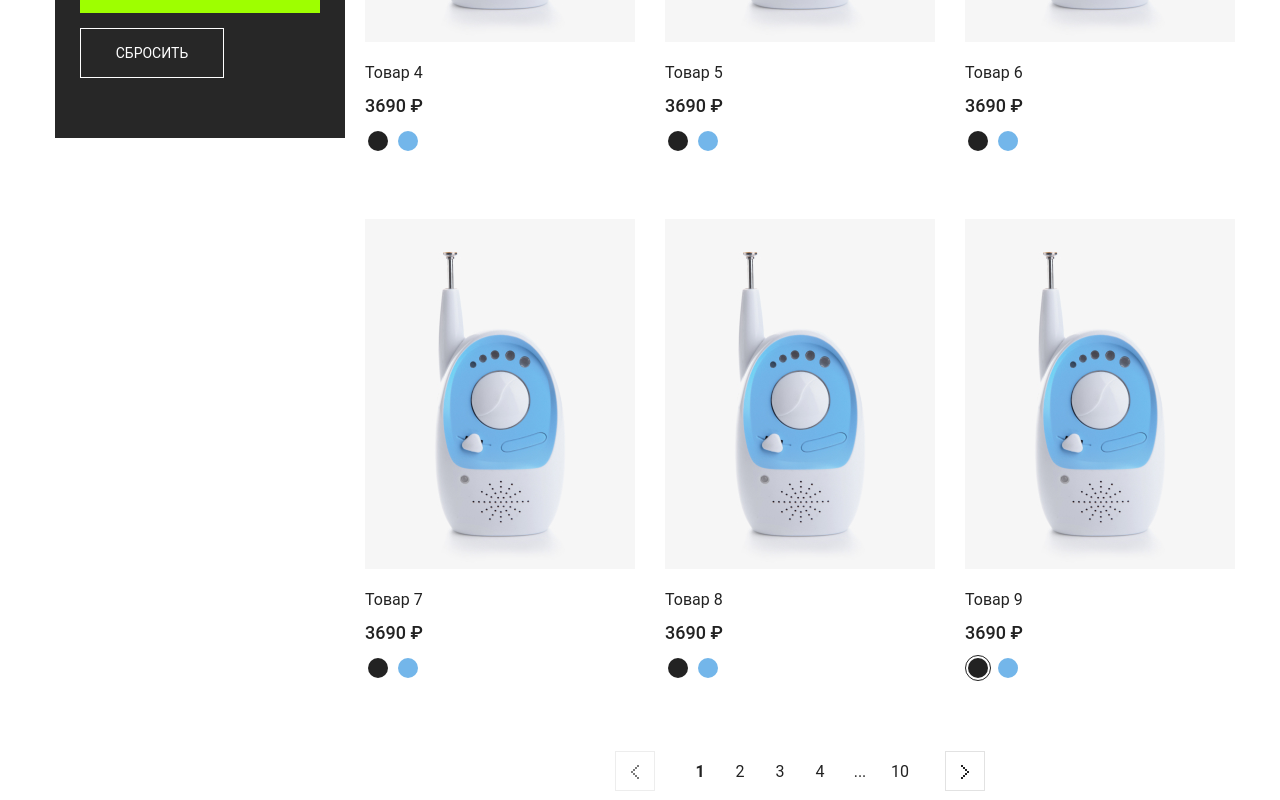
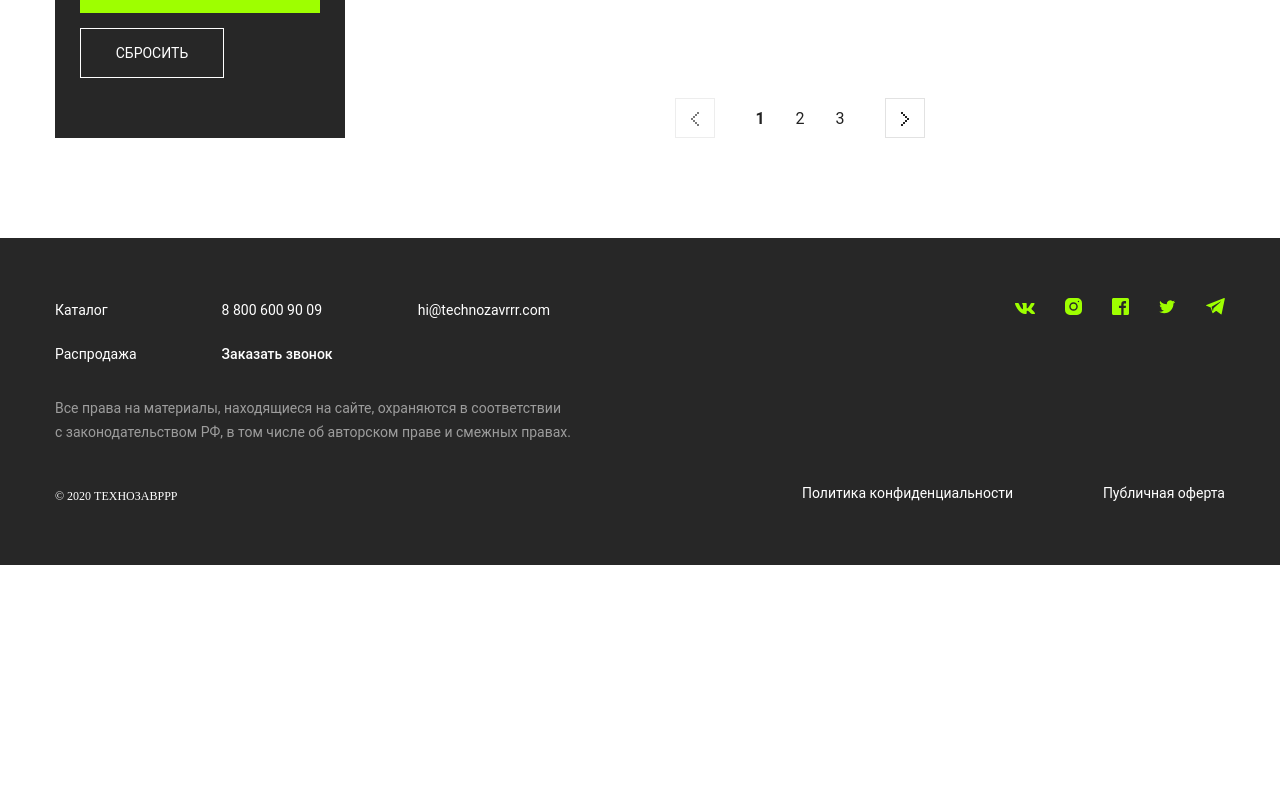
Before and after one commit to ipivkin/vue-test-project, a Vue app: page / in a window 1280 px wide. Shown: the part 1060-1860 px from the top of the page. After the commit the page ends 1625 px from the top, so only its background shows below. Built offline with nearby package versions, Linux system fonts and the light colour scheme; a web font is replaced by a local one.

Commit message:
4.3 Extracted BasePagination. Set up next and prev buttons. Extended gitignore.

```diff
--- a/src/App.vue
+++ b/src/App.vue
@@ -1,68 +1,35 @@
 <template>
   <section class="catalog">
-    <ProductList :products="products"/>
-
-    <ul class="catalog__pagination pagination">
-      <li class="pagination__item">
-        <a class="pagination__link pagination__link--arrow pagination__link--disabled" aria-label="Предыдущая страница">
-          <svg width="8" height="14" fill="currentColor">
-            <use xlink:href="#icon-arrow-left"></use>
-          </svg>
-        </a>
-      </li>
-      <li class="pagination__item">
-        <a class="pagination__link pagination__link--current">
-          1
-        </a>
-      </li>
-      <li class="pagination__item">
-        <a class="pagination__link" href="#">
-          2
-        </a>
-      </li>
-      <li class="pagination__item">
-        <a class="pagination__link" href="#">
-          3
-        </a>
-      </li>
-      <li class="pagination__item">
-        <a class="pagination__link" href="#">
-          4
-        </a>
-      </li>
-      <li class="pagination__item">
-        <a class="pagination__link" href="#">
-          ...
-        </a>
-      </li>
-      <li class="pagination__item">
-        <a class="pagination__link" href="#">
-          10
-        </a>
-      </li>
-      <li class="pagination__item">
-        <a class="pagination__link pagination__link--arrow" href="#" aria-label="Следующая страница">
-          <svg width="8" height="14" fill="currentColor">
-            <use xlink:href="#icon-arrow-right"></use>
-          </svg>
-        </a>
-      </li>
-    </ul>
+    <ProductList :products="products" />
+    <BasePagination v-model="page" :count="countProducts" :per-page="productsPerPage" />
   </section>
 </template>
 
 <script>
 import products from './data/products.js'
 import ProductList from './components/ProductList.vue'
+import BasePagination from './components/BasePagination.vue'
 
 export default {
   name: 'App',
   components: {
-    ProductList: ProductList
+
+    ProductList: ProductList,
+    BasePagination: BasePagination
   },
   data() {
     return {
-      products
+      page: 1,
+      productsPerPage: 3
+    }
+  },
+  computed: {
+    products() {
+      const offset = (this.page - 1) * this.productsPerPage;
+      return products.slice(offset, offset + this.productsPerPage);
+    },
+    countProducts() {
+      return products.length;
     }
   }
 }
--- /dev/null
+++ b/src/components/BasePagination.vue
@@ -0,0 +1,56 @@
+<template>
+    <ul class="catalog__pagination pagination">
+      <li class="pagination__item">
+        <a class="pagination__link pagination__link--arrow" :class="{'pagination__link--disabled': page === 1}" aria-label="Предыдущая страница" @click.prevent="doPrevPage">
+          <svg width="8" height="14" fill="currentColor">
+            <use xlink:href="#icon-arrow-left"></use>
+          </svg>
+        </a>
+      </li>
+
+      <li class="pagination__item" v-for="pageNumber in pages" :key="pageNumber">
+        <a href="#" class="pagination__link" :class="{'pagination__link--current': pageNumber === page}" @click.prevent="paginate(pageNumber)">
+          {{pageNumber}}
+        </a>
+      </li>
+
+      <li class="pagination__item">
+        <a class="pagination__link pagination__link--arrow" :class="{'pagination__link--disabled': page === pages}" href="#" aria-label="Следующая страница" @click.prevent="doNextPage">
+          <svg width="8" height="14" fill="currentColor">
+            <use xlink:href="#icon-arrow-right"></use>
+          </svg>
+        </a>
+      </li>
+    </ul>
+</template>
+
+<script>
+export default {
+    model: {
+        prop: 'page',
+        event: 'paginate'
+    },
+    props: ['page', 'count', 'perPage'],
+    methods: {
+        paginate(page) {
+            this.$emit('paginate', page)
+        },
+        doNextPage() {
+            console.log(this.page + " : " + this.pages);
+            if (this.page + 1 <= this.pages) {
+                this.paginate(this.page + 1);
+            }
+        },
+        doPrevPage() {
+            if (this.page - 1 >= 1) {
+                this.paginate(this.page - 1);
+            }
+        }
+    },
+    computed: {
+        pages() {
+            return Math.ceil(this.count / this.perPage);
+        }
+    }
+}
+</script>
```
Also changed, not shown: 2 other files (tests, documents, lock files or other folders).
